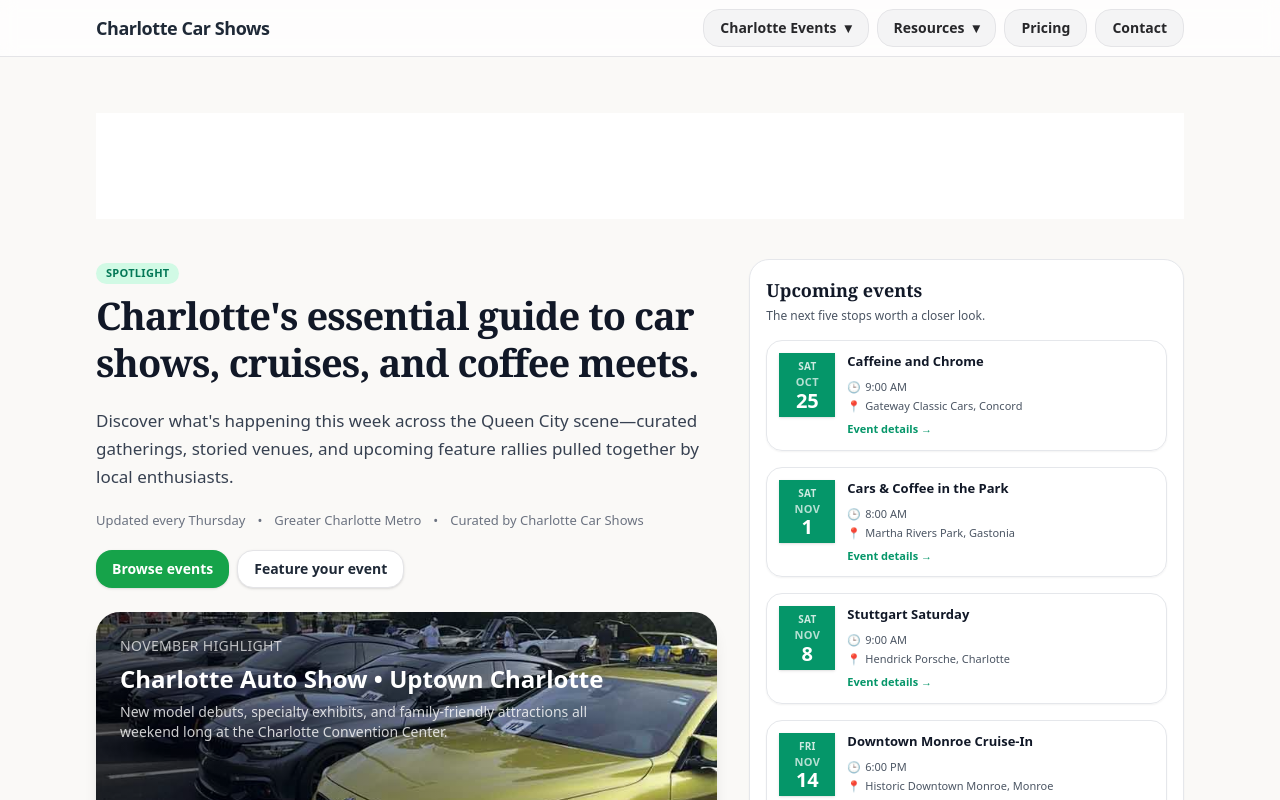
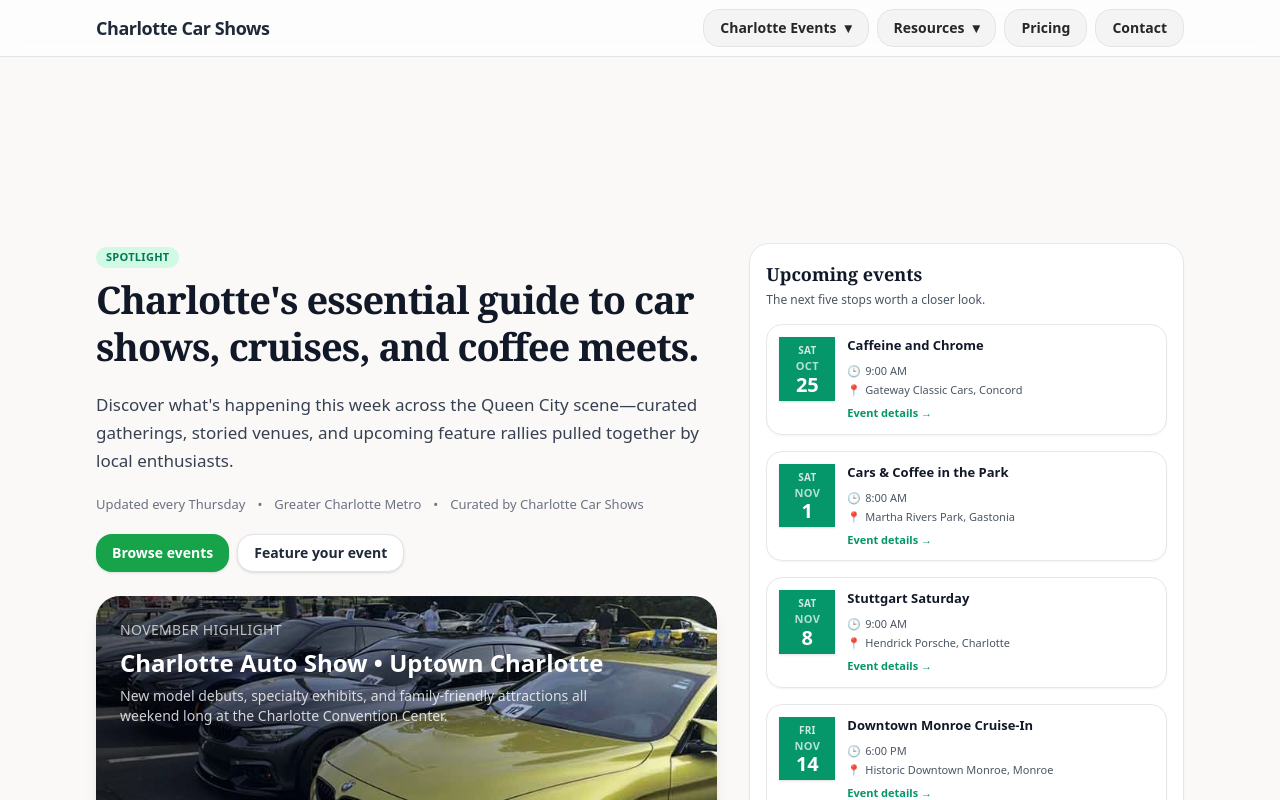
Before and after one commit to kevinscooke/ccs26, a Next.js app: page / in a window 1280 px wide. Shown: the top 800 px of the page. Built offline with nearby package versions, Linux system fonts and the light colour scheme.

Commit message:
ads look good?

```diff
--- a/app/(marketing)/page.tsx
+++ b/app/(marketing)/page.tsx
@@ -89,7 +89,7 @@ export default function MarketingHomePage() {
       <div className="space-y-12 py-6 lg:space-y-10 lg:py-6">
         {/* Row 1: Skinny Landscape Ad */}
         <section>
-          <div className="rounded-lg bg-white px-2 py-2">
+          <div className="flex justify-center">
             <AdSlot
               slot="7744630827"
               sizes={[
@@ -320,7 +320,7 @@ export default function MarketingHomePage() {
 
         {/* Bottom ad slot */}
         <section>
-          <div className="rounded-lg bg-white px-2 py-2">
+          <div className="flex justify-center">
             <AdSlot
               slot="7335717776"
               sizes={[
--- a/app/events/[slug]/page.tsx
+++ b/app/events/[slug]/page.tsx
@@ -175,7 +175,7 @@ export default async function EventPage({ params }: { params: { slug: string } }
       <div className="w-full space-y-6 py-6 lg:space-y-8">
         {/* Top leaderboard ad */}
         <section>
-          <div className="rounded-lg bg-white px-2 py-2 sm:min-h-[90px]">
+          <div className="flex items-center justify-center">
             <AdSlot
               slot="7744630827"
               sizes={[
@@ -531,7 +531,7 @@ export default async function EventPage({ params }: { params: { slug: string } }
 
         {/* Bottom ad slot */}
         <section>
-          <div className="rounded-lg bg-white px-2 py-2 sm:min-h-[90px]">
+          <div className="flex items-center justify-center">
             <AdSlot
               slot="7335717776"
               sizes={[
--- a/app/events/page.tsx
+++ b/app/events/page.tsx
@@ -84,7 +84,7 @@ export default async function EventsAllPage() {
     <Container>
       <section className="w-full space-y-8 lg:space-y-10">
         <section>
-          <div className="rounded-lg bg-white px-2 py-2 sm:min-h-[90px] lg:min-h-[90px]">
+          <div className="flex items-center justify-center">
             <AdSlot
               slot="7744630827"
               sizes={[
@@ -168,7 +168,7 @@ export default async function EventsAllPage() {
 
         {/* Bottom leaderboard ad */}
         <section>
-          <div className="rounded-lg bg-white px-2 py-2 sm:min-h-[90px] lg:min-h-[90px]">
+          <div className="flex items-center justify-center">
             <AdSlot
               slot="7335717776"
               sizes={[
--- a/components/ads/AdSlot.tsx
+++ b/components/ads/AdSlot.tsx
@@ -106,7 +106,8 @@ export default function AdSlot({
   }, [ready, slot]);
 
   const mergedStyle: React.CSSProperties = {
-    display: "block",
+    display: "inline-block",            // was "block" to reduce whitespace
+    lineHeight: 0,                      // remove baseline gap
     ...(fixedSize ? { width: fixedSize.width, height: fixedSize.height } : {}),
     ...(style || {}),
   };
```
